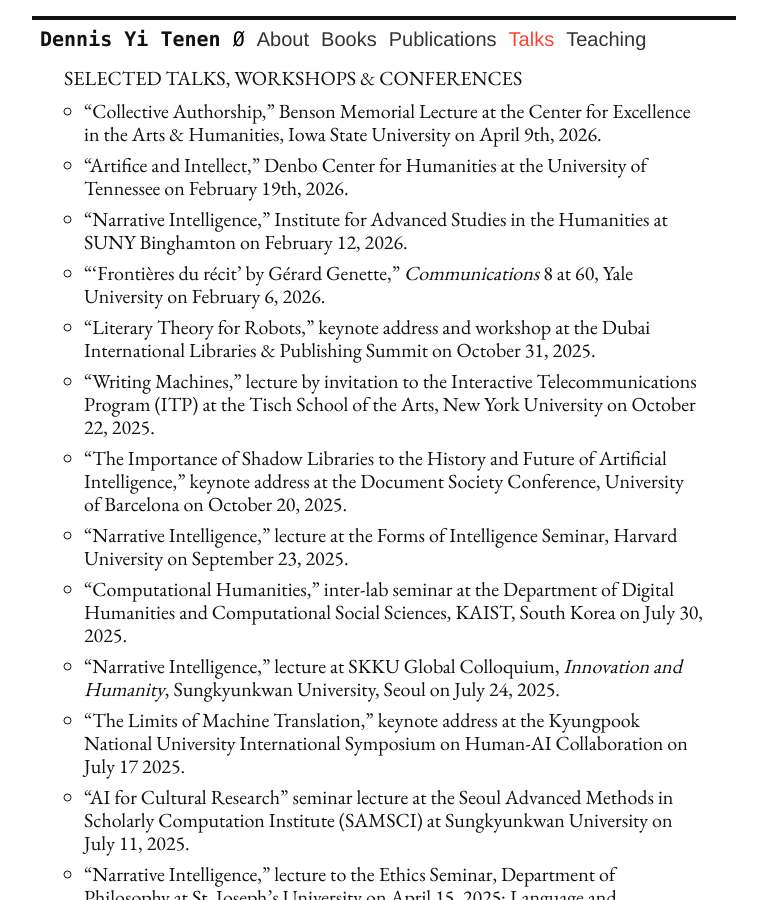
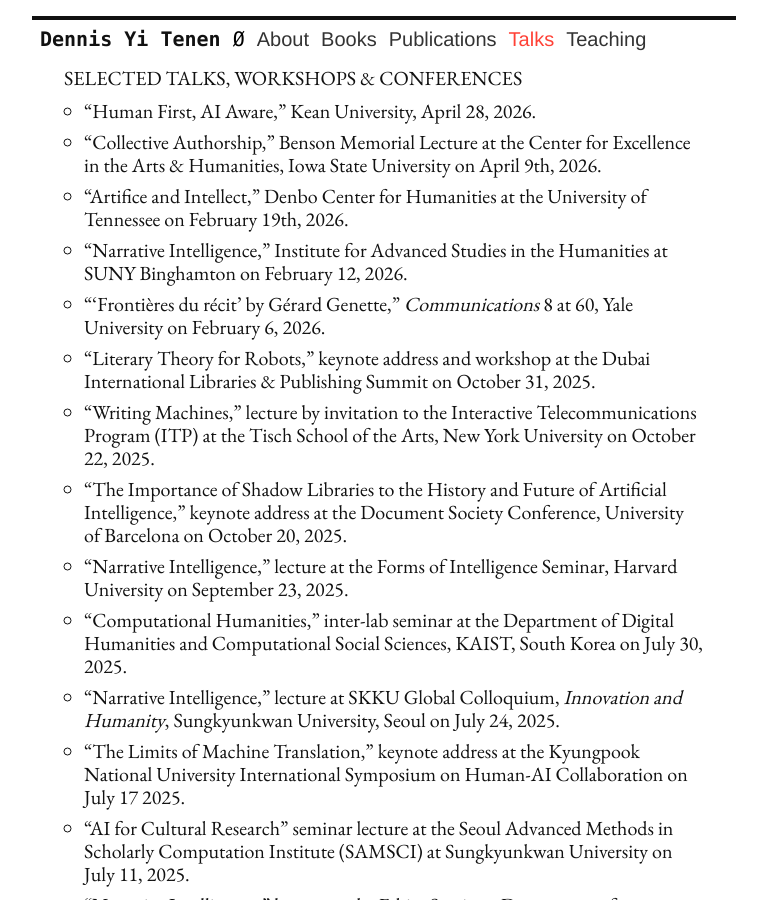
Before and after one commit to denten/denten.github.io, a Jekyll site: the page built from _pages/talks.md, in a window 1280 px wide and 900 px high. Shown: the whole window, without its empty margins (256-1023 px from the left). Built offline with Jekyll 4.4.1, drawn with Linux system fonts in a browser that asks for light colours; nearby versions of some CDN libraries.

Commit message:
update the talks page

```diff
--- a/_includes/CV/06-talks.md
+++ b/_includes/CV/06-talks.md
@@ -1,5 +1,6 @@
 ## Selected Talks, Workshops & Conferences
 
+- "Human First, AI Aware," Kean University, April 28, 2026.
 - "Collective Authorship," Benson Memorial Lecture at the Center for Excellence in the Arts &
 Humanities, Iowa State University on April 9th, 2026.
 - "Artifice and Intellect," Denbo Center for Humanities at the University of Tennessee on
```
